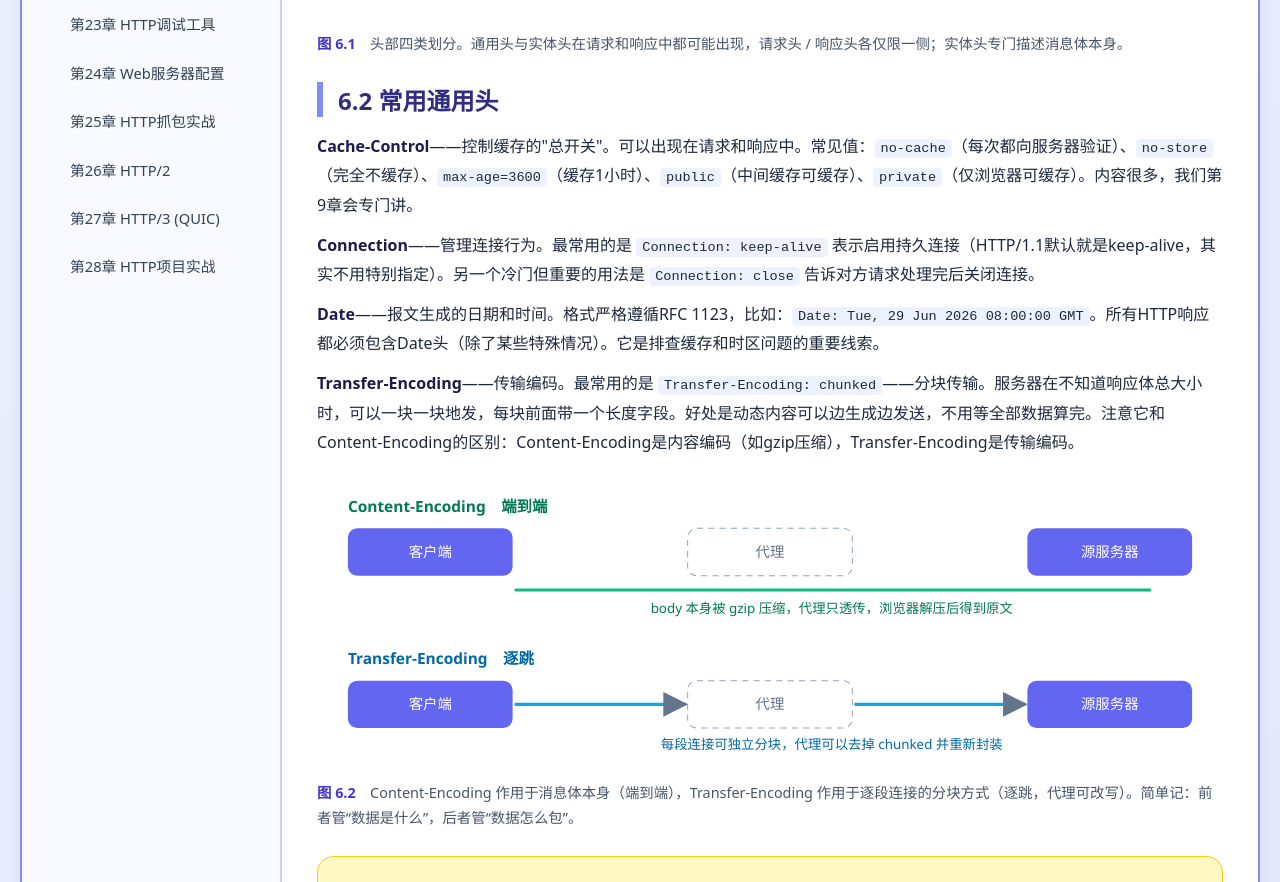
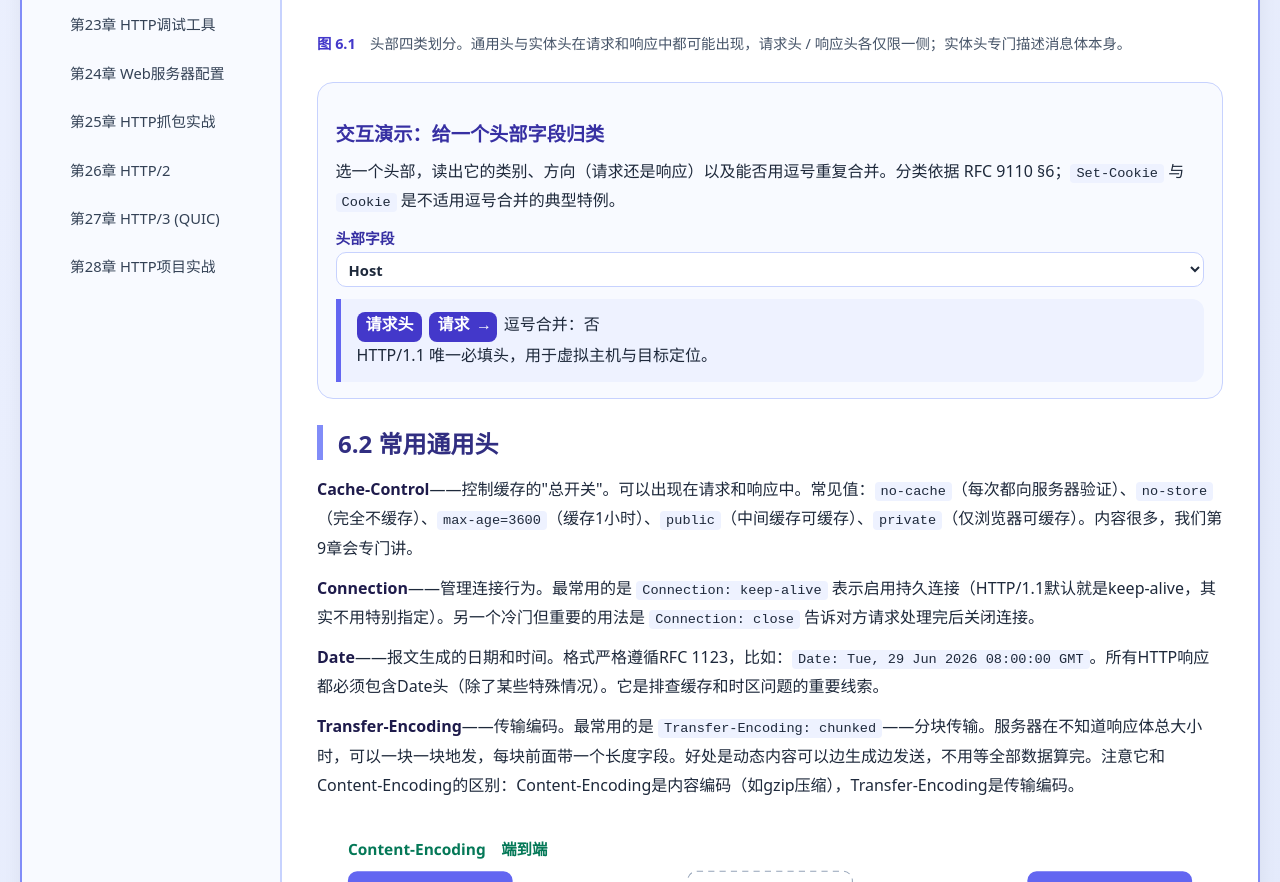
Before and after one commit to 1998x-stack/HTTP-protocol-tutorial, a plain HTML site: page 06.html in a window 1280 px wide. Shown: the part 1239-2121 px from the top of the page. Drawn offline with Linux system fonts and the light colour scheme.

Commit message:
feat(http-tutorial): 第6章新增头部字段归类交互演示

```diff
--- a/06.html
+++ b/06.html
@@ -211,6 +211,32 @@
           <figcaption><span class="fig-no">图 6.1</span>　头部四类划分。通用头与实体头在请求和响应中都可能出现，请求头 / 响应头各仅限一侧；实体头专门描述消息体本身。</figcaption>
         </figure>
 
+        <section class="simulator" aria-labelledby="sim-ch6-title">
+          <h3 id="sim-ch6-title">交互演示：给一个头部字段归类</h3>
+          <p>选一个头部，读出它的类别、方向（请求还是响应）以及能否用逗号重复合并。分类依据 RFC 9110 §6；<code>Set-Cookie</code> 与 <code>Cookie</code> 是不适用逗号合并的典型特例。</p>
+          <div class="sim-controls">
+            <label>头部字段
+              <select data-sim="hdr">
+                <option value="Host" selected>Host</option>
+                <option value="User-Agent">User-Agent</option>
+                <option value="Accept">Accept</option>
+                <option value="Cookie">Cookie</option>
+                <option value="Authorization">Authorization</option>
+                <option value="Referer">Referer</option>
+                <option value="Content-Type">Content-Type</option>
+                <option value="Content-Length">Content-Length</option>
+                <option value="Cache-Control">Cache-Control</option>
+                <option value="Server">Server</option>
+                <option value="Set-Cookie">Set-Cookie</option>
+                <option value="Location">Location</option>
+                <option value="Access-Control-Allow-Origin">Access-Control-Allow-Origin</option>
+                <option value="X-Forwarded-For">X-Forwarded-For</option>
+              </select>
+            </label>
+          </div>
+          <output class="sim-out" data-sim-out aria-live="polite"></output>
+        </section>
+
         <h2>6.2 常用通用头</h2>
 
         <p><strong>Cache-Control</strong>——控制缓存的"总开关"。可以出现在请求和响应中。常见值：<code>no-cache</code>（每次都向服务器验证）、<code>no-store</code>（完全不缓存）、<code>max-age=3600</code>（缓存1小时）、<code>public</code>（中间缓存可缓存）、<code>private</code>（仅浏览器可缓存）。内容很多，我们第9章会专门讲。</p>
@@ -343,6 +369,38 @@
       btn.textContent = open ? '显示答案' : '收起答案';
     });
   })();
+
+  (function () {
+    var box = document.querySelector('.simulator');
+    if (!box) return;
+    var out = box.querySelector('[data-sim-out]');
+    var sel = box.querySelector('[data-sim="hdr"]');
+    var DATA = {
+      'Host': ['请求头', '请求 →', '否', 'HTTP/1.1 唯一必填头，用于虚拟主机与目标定位。'],
+      'User-Agent': ['请求头', '请求 →', '否', '标识客户端；易被伪造，不宜作为安全依据。'],
+      'Accept': ['请求头', '请求 →', '是', '声明客户端可接受的媒体类型；多个值可用逗号拼接。'],
+      'Cookie': ['请求头', '请求 →', '特殊', '多个 cookie 用分号分隔，而非逗号。'],
+      'Authorization': ['请求头', '请求 →', '否', '携带凭证，如 Bearer / Basic，应仅在 HTTPS 下传输。'],
+      'Referer': ['请求头', '请求 →', '否', '来源页面 URL，用于防盗链与统计；规范拼写少一个 r。'],
+      'Content-Type': ['表示头', '双向', '否', '描述消息体的媒体类型与字符集。'],
+      'Content-Length': ['表示头', '双向', '否', '消息体的字节长度，用于划定边界。'],
+      'Cache-Control': ['通用头', '双向', '是', '缓存指令，多个指令可用逗号拼接。'],
+      'Server': ['响应头', '响应 ←', '否', '服务器软件信息；安全实践建议不暴露版本。'],
+      'Set-Cookie': ['响应头', '响应 ←', '特例', '每个 Cookie 必须单独一行，不能用逗号合并。'],
+      'Location': ['响应头', '响应 ←', '否', '重定向目标 URL，配合 3xx 使用。'],
+      'Access-Control-Allow-Origin': ['响应头', '响应 ←', '否', 'CORS 响应头，声明允许的跨域来源。'],
+      'X-Forwarded-For': ['自定义/代理头', '请求 →', '是', '代理链上依次追加客户端 IP，值可逗号合并。']
+    };
+    function chip(t) { return '<span class="sim-code">' + t + '</span>'; }
+    function render() {
+      var d = DATA[sel.value];
+      if (!d) { out.textContent = '未收录该头部'; return; }
+      out.innerHTML = chip(d[0]) + chip(d[1]) + '<span class="sim-class">逗号合并：' + d[2]
+        + '</span><br>' + d[3];
+    }
+    sel.addEventListener('change', render);
+    render();
+  })();
 </script>
 </body>
 </html>
```
